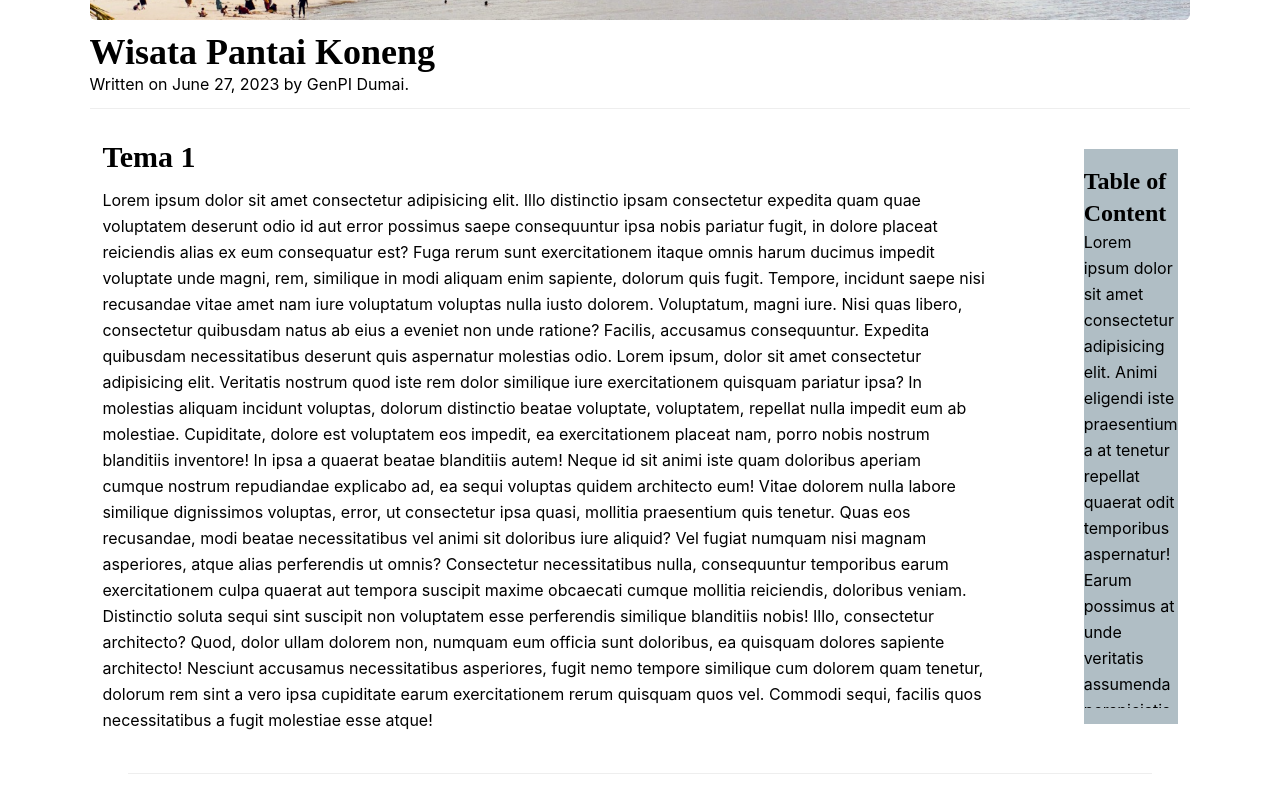
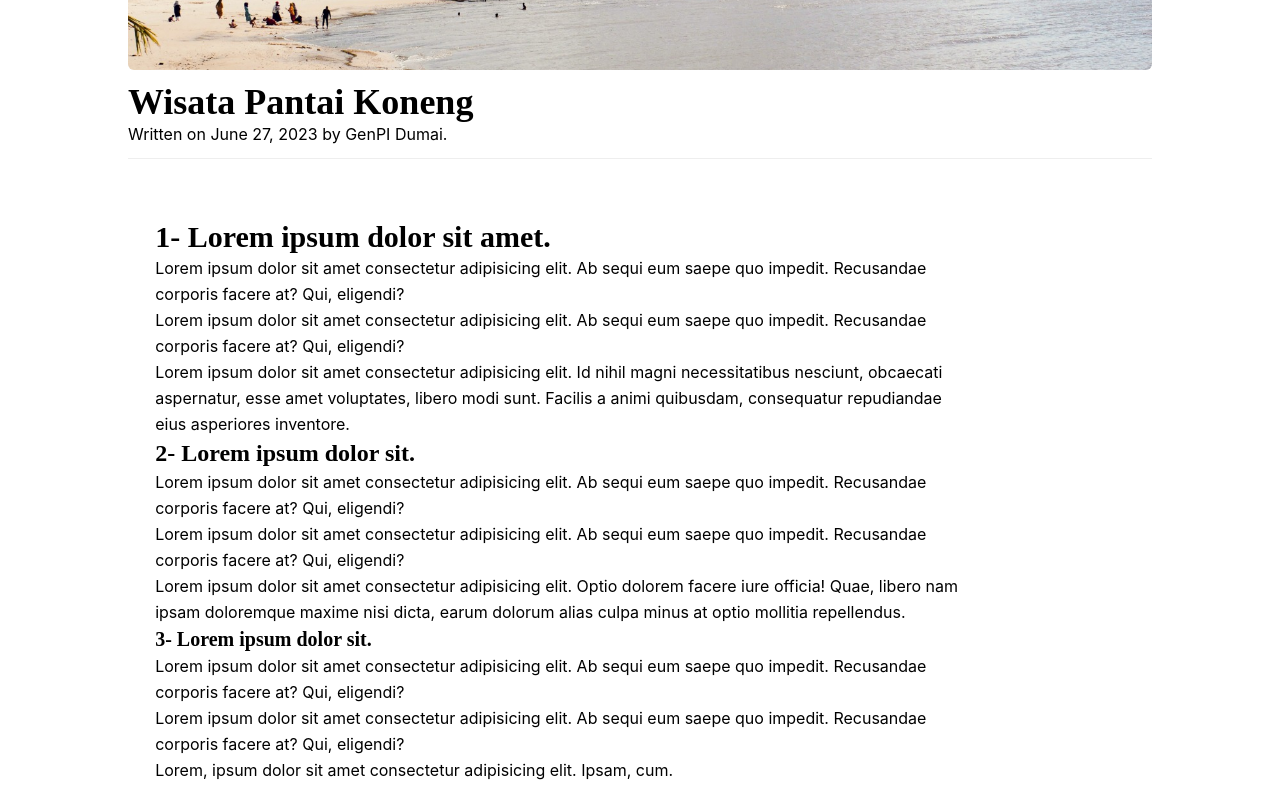
Before and after one commit to Gie2lah/profile-genpi, a React (Vite) app in the folder my-react-app/: page /destinasi/pantai-koneng in a window 1280 px wide. Shown: the part 500-1300 px from the top of the page. Built offline with nearby package versions, Linux system fonts and the light colour scheme.

Commit message:
menambahkan file

```diff
--- /dev/null
+++ b/my-react-app/src/assets/components/Layouts/TableOfContent.tsx
@@ -0,0 +1,80 @@
+import * as React from "react";
+import TOCLink from "../Links/TOCLink";
+
+export type HeadingScrollSpy = Array<{
+  id: string;
+  level: number;
+  text: string;
+}>;
+
+type TableOfContentsProps = {
+  toc?: HeadingScrollSpy;
+  activeSection: string | null;
+  minLevel: number;
+};
+
+export default function TableOfContents({
+  toc,
+  activeSection,
+  minLevel,
+}: TableOfContentsProps) {
+  //#region  //*=========== Scroll into view ===========
+  const lastPosition = React.useRef<number>(0);
+
+  React.useEffect(() => {
+    const container = document.getElementById("toc-container");
+    const activeLink = document.getElementById(`link-${activeSection}`);
+
+    if (container && activeLink) {
+      // Get container properties
+      const cTop = container.scrollTop;
+      const cBottom = cTop + container.clientHeight;
+
+      // Get activeLink properties
+      const lTop = activeLink.offsetTop - container.offsetTop;
+      const lBottom = lTop + activeLink.clientHeight;
+
+      // Check if in view
+      const isTotal = lTop >= cTop && lBottom <= cBottom;
+
+      const isScrollingUp = lastPosition.current > window.scrollY;
+      lastPosition.current = window.scrollY;
+
+      if (!isTotal) {
+        // Scroll by the whole clientHeight
+        const offset = 25;
+        const top = isScrollingUp
+          ? lTop - container.clientHeight + offset
+          : lTop - offset;
+
+        container.scrollTo({ top, behavior: "smooth" });
+      }
+    }
+  }, [activeSection]);
+  //#endregion  //*======== Scroll into view ===========
+
+  return (
+    <div
+      id="toc-container"
+      className="hidden max-h-[calc(100vh-9rem-113px)] overflow-auto pb-4 lg:block"
+    >
+      <h3 className="text-gray-900 dark:text-gray-100 md:text-xl">
+        Table of Contents
+      </h3>
+      <div className="mt-4 flex flex-col space-y-2 text-sm">
+        {toc
+          ? toc.map(({ id, level, text }) => (
+              <TOCLink
+                id={id}
+                key={id}
+                activeSection={activeSection}
+                level={level}
+                minLevel={minLevel}
+                text={text}
+              />
+            ))
+          : null}
+      </div>
+    </div>
+  );
+}
--- /dev/null
+++ b/my-react-app/src/assets/components/Links/TOCLink.tsx
@@ -0,0 +1,32 @@
+import React from "react";
+import clsx from "clsx";
+import UnstyledLink from "./UnstyledLink";
+
+type TOCLinkprops = {
+  id: string;
+  level: number;
+  minLevel: number;
+  text: string;
+  activeSection: string | null;
+};
+
+const TOCLink = ({ id, level, minLevel, text, activeSection }) => {
+  return (
+    <UnstyledLink
+      to={"#${id}"}
+      id={"link-${id}"}
+      className={clsx(
+        "font-medium hover:text-gray-700 focus:outline-none dark:hover:text-gray-200",
+        "focus-visible:text-gray-700 dark:focus-visible:text-gray-200",
+        activeSection === id
+          ? "text-gray-900 dark:text-gray-100"
+          : "text-gray-400 dark:text-gray-500"
+      )}
+      style={{ marginLeft: (level - minLevel) * 16 }}
+    >
+      {text}
+    </UnstyledLink>
+  );
+};
+
+export default TOCLink;
--- a/my-react-app/src/assets/pages/Destinasi/pantai-koneng.tsx
+++ b/my-react-app/src/assets/pages/Destinasi/pantai-koneng.tsx
@@ -1,77 +1,78 @@
 import React from "react";
 import Footer from "../../components/Layouts/Footer";
+import TableOfContents from "../../components/Layouts/TableOfContent";
 
 const PantaiKoneng = () => {
   return (
     <>
-      <section className="pt-[120px] px-[7%]">
+      <section className="pt-[120px] px-[10%]">
         <div className="">
           <img
             srcSet="/public/images/pantai-koneng.jpg"
             alt="pantai-koneng"
             title="pantai-koneng"
-            className="h-[400px] w-full object-cover rounded-md"
+            className="h-[450px] w-full object-cover rounded-md"
           />
           <h1 className="mt-3">Wisata Pantai Koneng</h1>
           <p>Written on June 27, 2023 by GenPI Dumai.</p>
-          <hr className="mt-3" />
         </div>
+        <hr className="mt-3" />
       </section>
-      <section className="px-[8%] pt-[30px] leading-relaxed lg:grid lg:grid-cols-[auto, 250px] lg:gap-8 ">
+      <section className="px-[9%] pt-[20px] leading-relaxed lg:grid lg:grid-cols-[auto, 250px] lg:gap-8 ">
         <div className="flex items-center">
-          <article>
-            <h2>Tema 1</h2>
-            <p className="mt-3 w-full lg:w-[90%]">
-              Lorem ipsum dolor sit amet consectetur adipisicing elit. Illo
-              distinctio ipsam consectetur expedita quam quae voluptatem
-              deserunt odio id aut error possimus saepe consequuntur ipsa nobis
-              pariatur fugit, in dolore placeat reiciendis alias ex eum
-              consequatur est? Fuga rerum sunt exercitationem itaque omnis harum
-              ducimus impedit voluptate unde magni, rem, similique in modi
-              aliquam enim sapiente, dolorum quis fugit. Tempore, incidunt saepe
-              nisi recusandae vitae amet nam iure voluptatum voluptas nulla
-              iusto dolorem. Voluptatum, magni iure. Nisi quas libero,
-              consectetur quibusdam natus ab eius a eveniet non unde ratione?
-              Facilis, accusamus consequuntur. Expedita quibusdam necessitatibus
-              deserunt quis aspernatur molestias odio. Lorem ipsum, dolor sit
-              amet consectetur adipisicing elit. Veritatis nostrum quod iste rem
-              dolor similique iure exercitationem quisquam pariatur ipsa? In
-              molestias aliquam incidunt voluptas, dolorum distinctio beatae
-              voluptate, voluptatem, repellat nulla impedit eum ab molestiae.
-              Cupiditate, dolore est voluptatem eos impedit, ea exercitationem
-              placeat nam, porro nobis nostrum blanditiis inventore! In ipsa a
-              quaerat beatae blanditiis autem! Neque id sit animi iste quam
-              doloribus aperiam cumque nostrum repudiandae explicabo ad, ea
-              sequi voluptas quidem architecto eum! Vitae dolorem nulla labore
-              similique dignissimos voluptas, error, ut consectetur ipsa quasi,
-              mollitia praesentium quis tenetur. Quas eos recusandae, modi
-              beatae necessitatibus vel animi sit doloribus iure aliquid? Vel
-              fugiat numquam nisi magnam asperiores, atque alias perferendis ut
-              omnis? Consectetur necessitatibus nulla, consequuntur temporibus
-              earum exercitationem culpa quaerat aut tempora suscipit maxime
-              obcaecati cumque mollitia reiciendis, doloribus veniam. Distinctio
-              soluta sequi sint suscipit non voluptatem esse perferendis
-              similique blanditiis nobis! Illo, consectetur architecto? Quod,
-              dolor ullam dolorem non, numquam eum officia sunt doloribus, ea
-              quisquam dolores sapiente architecto! Nesciunt accusamus
-              necessitatibus asperiores, fugit nemo tempore similique cum
-              dolorem quam tenetur, dolorum rem sint a vero ipsa cupiditate
-              earum exercitationem rerum quisquam quos vel. Commodi sequi,
-              facilis quos necessitatibus a fugit molestiae esse atque!
+          <article className="content max-w-4xl p-10">
+            <h2>1- Lorem ipsum dolor sit amet.</h2>
+            <p>
+              Lorem ipsum dolor sit amet consectetur adipisicing elit. Ab sequi
+              eum saepe quo impedit. Recusandae corporis facere at? Qui,
+              eligendi?
+            </p>
+            <p>
+              Lorem ipsum dolor sit amet consectetur adipisicing elit. Ab sequi
+              eum saepe quo impedit. Recusandae corporis facere at? Qui,
+              eligendi?
+            </p>
+            <p>
+              Lorem ipsum dolor sit amet consectetur adipisicing elit. Id nihil
+              magni necessitatibus nesciunt, obcaecati aspernatur, esse amet
+              voluptates, libero modi sunt. Facilis a animi quibusdam,
+              consequatur repudiandae eius asperiores inventore.
+            </p>
+            <h3>2- Lorem ipsum dolor sit.</h3>
+            <p>
+              Lorem ipsum dolor sit amet consectetur adipisicing elit. Ab sequi
+              eum saepe quo impedit. Recusandae corporis facere at? Qui,
+              eligendi?
+            </p>
+            <p>
+              Lorem ipsum dolor sit amet consectetur adipisicing elit. Ab sequi
+              eum saepe quo impedit. Recusandae corporis facere at? Qui,
+              eligendi?
+            </p>
+            <p>
+              Lorem ipsum dolor sit amet consectetur adipisicing elit. Optio
+              dolorem facere iure officia! Quae, libero nam ipsam doloremque
+              maxime nisi dicta, earum dolorum alias culpa minus at optio
+              mollitia repellendus.
+            </p>
+            <h4>3- Lorem ipsum dolor sit.</h4>
+            <p>
+              Lorem ipsum dolor sit amet consectetur adipisicing elit. Ab sequi
+              eum saepe quo impedit. Recusandae corporis facere at? Qui,
+              eligendi?
+            </p>
+            <p>
+              Lorem ipsum dolor sit amet consectetur adipisicing elit. Ab sequi
+              eum saepe quo impedit. Recusandae corporis facere at? Qui,
+              eligendi?
+            </p>
+            <p>
+              Lorem, ipsum dolor sit amet consectetur adipisicing elit. Ipsam,
+              cum.
             </p>
           </article>
-          <aside className="py-4  bg-blue-gray-200">
-            <div className="sticky top-32">
-              <div className="overflow-auto hidden max-h-[calc(100vh-9rem-113px)] pb-4 lg:block">
-                <h3>Table of Content</h3>
-                <p>
-                  Lorem ipsum dolor sit amet consectetur adipisicing elit. Animi
-                  eligendi iste praesentium a at tenetur repellat quaerat odit
-                  temporibus aspernatur! Earum possimus at unde veritatis
-                  assumenda perspiciatis ullam modi ea.
-                </p>
-              </div>
-            </div>
+          <aside className="py-4">
+            <div className="stiky top-36"></div>
           </aside>
         </div>
       </section>
```
